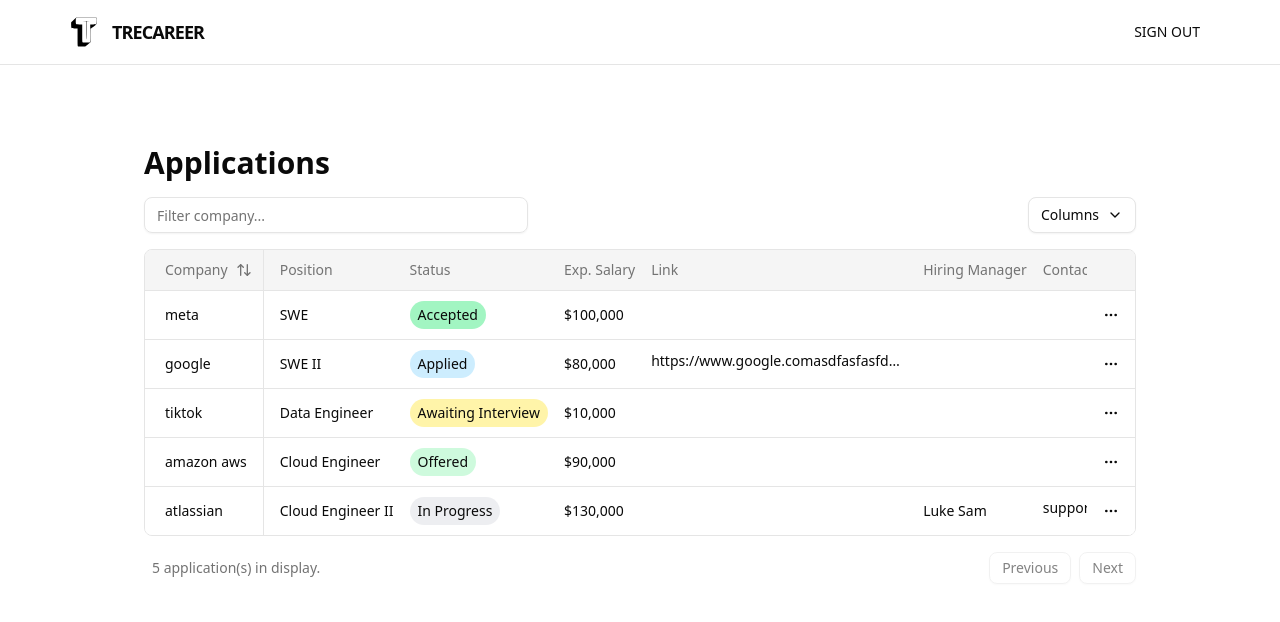
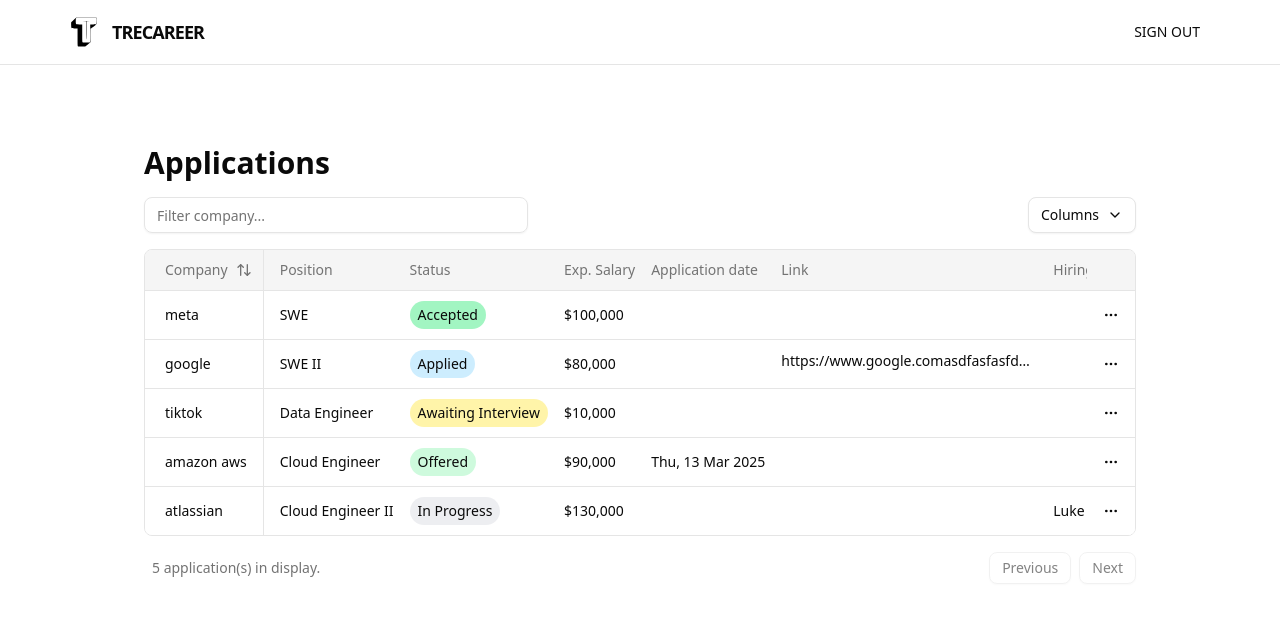
Before and after one commit to hjparrk/trecareer, a Next.js app: page /tracker/1 in a window 1280 px wide. Shown: the top 622 px of the page. Built offline with nearby package versions, Linux system fonts and the light colour scheme.

Commit message:
fix: date format error

```diff
--- a/src/components/tracker/tracking-table.tsx
+++ b/src/components/tracker/tracking-table.tsx
@@ -39,6 +39,7 @@
   TooltipTrigger,
   TooltipContent,
 } from "@/components/ui/tooltip";
+import { formatDateShort } from "@/utils/format-date";
 
 enum ApplicationStatus {
   NotStarted = "Not Started", // 아직 지원 준비를 시작하지 않은 상태
@@ -117,6 +118,7 @@
     company: "Amazon AWS",
     position: "Cloud Engineer",
     status: "Offered",
+    applied_at: "2025-03-12 14:20:17.830843+00",
     expected_salary: 90_000,
   },
   {
@@ -147,6 +149,7 @@
     cell: ({ row }) => (
       <div className="lowercase px-3">{row.getValue("company")}</div>
     ),
+    enableHiding: false,
   },
   {
     accessorKey: "position",
@@ -184,6 +187,20 @@
       }).format(amount);
 
       return <div>{formatted}</div>;
+    },
+  },
+  {
+    accessorKey: "applied_at",
+    header: "Application date",
+    cell: ({ row }) => {
+      const appliedAt: string | null = row.getValue("applied_at");
+
+      if (appliedAt) {
+        const formatted = formatDateShort(appliedAt);
+        return <div>{formatted}</div>;
+      }
+
+      return <div></div>;
     },
   },
   {
--- a/src/components/workspace/tracker-item.tsx
+++ b/src/components/workspace/tracker-item.tsx
@@ -8,7 +8,7 @@
   CardTitle,
 } from "@/components/ui/card";
 import TrackerOptionButton from "./tracker-option.button";
-import { formatDate } from "@/utils/format-date";
+import { formatDateFull } from "@/utils/format-date";
 import { Database } from "@/types/database.types";
 import { useRouter } from "next/navigation";
 
@@ -41,8 +41,8 @@
         </CardDescription>
       </CardHeader>
       <CardContent className="text-xs">
-        <p>Updated At {formatDate(tracker.created_at)}</p>
-        <p>Created At {formatDate(tracker.created_at)}</p>
+        <p>Updated At {formatDateFull(tracker.created_at)}</p>
+        <p>Created At {formatDateFull(tracker.created_at)}</p>
       </CardContent>
     </Card>
   );
--- a/src/utils/format-date.ts
+++ b/src/utils/format-date.ts
@@ -1,3 +1,21 @@
-export function formatDate(date: string) {
-  return new Date(date).toLocaleString();
+export function formatDateFull(date: string) {
+  return new Date(date).toLocaleString("en-AU", {
+    timeZone: "Australia/Sydney",
+    weekday: "short",
+    day: "2-digit",
+    month: "short",
+    year: "numeric",
+    hour: "numeric",
+    minute: "numeric",
+  });
 }
+
+export function formatDateShort(date: string) {
+  return new Date(date).toLocaleString("en-AU", {
+    timeZone: "Australia/Sydney",
+    weekday: "short",
+    day: "2-digit",
+    month: "short",
+    year: "numeric",
+  });
+}
```
